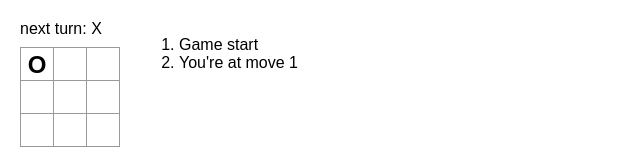
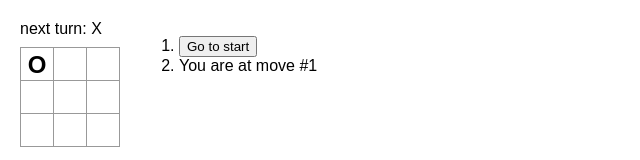
Before and after one commit to jakynevs/noughtsCrosses, a React (Create React App) app in the folder src/: page / in a window 1280 px wide. Both pictures are taken after a click on the button 37 px from the left and 64 px from the top of the page. Shown: the top 160 px of the page, without its empty margins (0-640 px from the left). Built offline with nearby package versions, Linux system fonts and the light colour scheme.

Commit message:
Amendment to how buttons are displayed

```diff
--- a/src/App.js
+++ b/src/App.js
@@ -9,6 +9,7 @@ function Square({ value, onSquareClick }) {
 }
 
 function Board({ squares, onPlay, fill }) {
+
   function handleClick(i) {
     if (squares[i] || calculateWinner(squares)) {
       return;
@@ -54,19 +55,31 @@ export default function Game() {
   const [count, setCount] = useState(0);
   const fill = count % 2 === 0 ? "O" : "X";
   const currentSquares = history[count];
-
+  let currentMove = count
   function handlePlay(nextSquares) {
     const nextHistory = [...history.slice(0, count + 1), nextSquares];
     setHistory(nextHistory);
     setCount(nextHistory.length - 1);
   }
 
+  function jumpTo(nextMove) {
+    setCount(nextMove);
+  }
+
   const moves = history.map((_squares, move) => {
     let description;
     move > 0
-      ? (description = "You're at move " + move)
-      : (description = "Game start");
-    return <li key={move}>{description}</li>;
+      ? (description = "Go to move " + move)
+      : (description = "Go to start");
+    return (
+      <li key={move}>
+        {move === currentMove ? (
+          <>You are at move #{move}</>
+        ) : (
+          <button onClick={() => jumpTo(move)}>{description}</button>
+        )}
+      </li>
+    );
   });
 
   return (
```
Also changed, not shown: package.json (+12 -0 lines).
